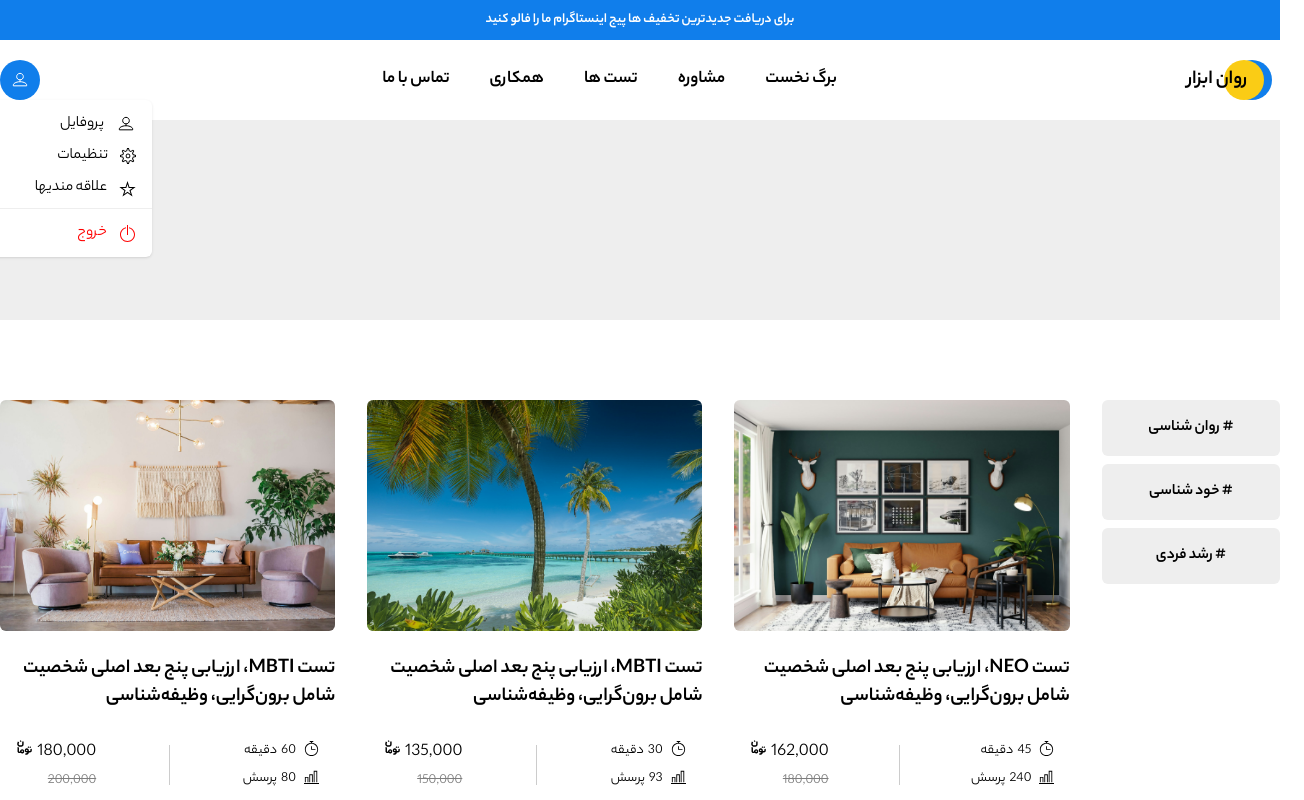
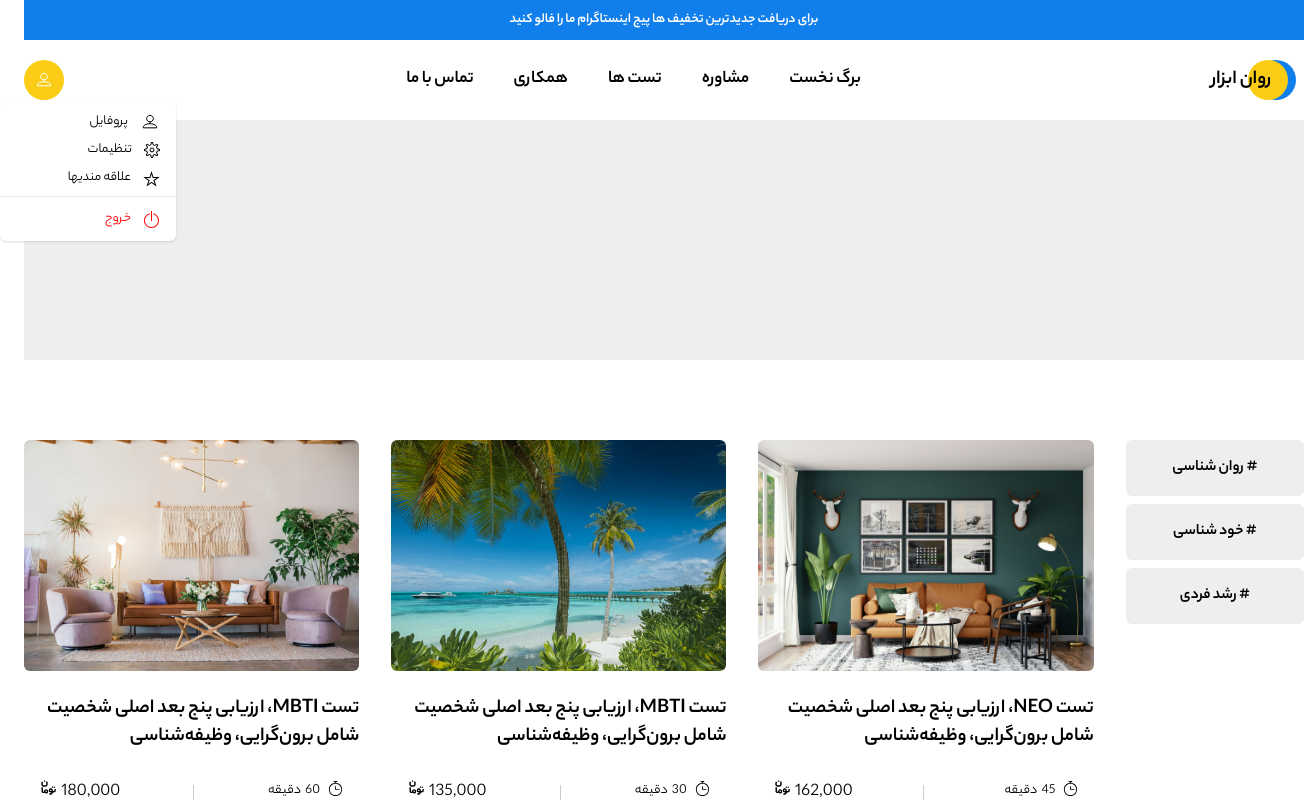
Before and after one commit to kouroshneyestani/nextjs-ravanafzar, a Next.js app: page /quizzes in a window 1280 px wide. Both pictures are taken after a click on the element 20 px from the left and 80 px from the top of the page. Shown: the top 800 px of the page, 1304 px wide, since content can reach past the window. Built offline with nearby package versions, Linux system fonts and the light colour scheme; what tailwindcss-rtl would draw is missing.

Commit message:
fix: replace attributes from class to className

```diff
--- a/src/components/layout/header/Header1.js
+++ b/src/components/layout/header/Header1.js
@@ -18,7 +18,7 @@ const navItems = [
         options: [],
     },
     {
-        href: "/talks",
+        href: "/consultants",
         text: "مشاوره",
         options: [],
     },
@@ -84,7 +84,7 @@ export default function Header() {
                 <Link href="/settings">
                     <div className="flex items-center gap-3">
                         <ProfileIcon />
-                        <span>پروفایل</span>
+                        <span className="text-sm">پروفایل</span>
                     </div>
                 </Link>
             </li>
@@ -92,7 +92,7 @@ export default function Header() {
                 <Link href="/settings">
                     <div className="flex items-center gap-3">
                         <SettingsIcon />
-                        <span>تنظیمات</span>
+                        <span className="text-sm">تنظیمات</span>
                     </div>
                 </Link>
             </li>
@@ -100,7 +100,7 @@ export default function Header() {
                 <Link href="/settings">
                     <div className="flex items-center gap-3">
                         <StarIcon />
-                        <span>علاقه مندیها</span>
+                        <span className="text-sm">علاقه مندیها</span>
                     </div>
                 </Link>
             </li>
@@ -108,7 +108,7 @@ export default function Header() {
                 <Link href="/settings">
                     <div className="flex items-center gap-3">
                         <PowerOffIcon />
-                        <span>خروج</span>
+                        <span className="text-sm">خروج</span>
                     </div>
                 </Link>
             </li>
@@ -120,9 +120,9 @@ export default function Header() {
 
     return (
         <header
-            className={`block relative ${headerTopBarTest ? "h-[80px]" : "h-20"}`}
+            className={`block relative  ${headerTopBarTest ? "h-[120px]" : "h-20"}`}
         >
-            <div className="top-0 left-0 fixed w-full bg-background z-50">
+            <div className="top-0 left-0 absolute w-full bg-background z-50">
                 {headerTopBarTest && (
                     <div className="w-full h-10 flex items-center justify-center text-center bg-primary">
                         <span className="font-bold text-sm text-white mx-auto">
@@ -168,7 +168,7 @@ export default function Header() {
                                     onMouseEnter={toggleProfileDropdown}
                                     onMouseLeave={toggleProfileDropdown}
                                 >
-                                    <div className="flex items-center justify-center w-10 h-10 rounded-full bg-primary cursor-pointer text-white">
+                                    <div className="flex items-center justify-center w-10 h-10 rounded-full bg-secondary cursor-pointer text-white">
                                         <ProfileIcon />
                                     </div>
                                     {profileDropdownOpen &&
```
